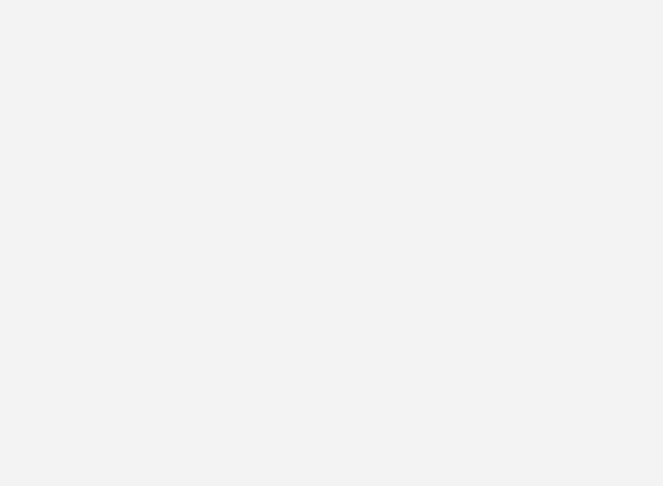
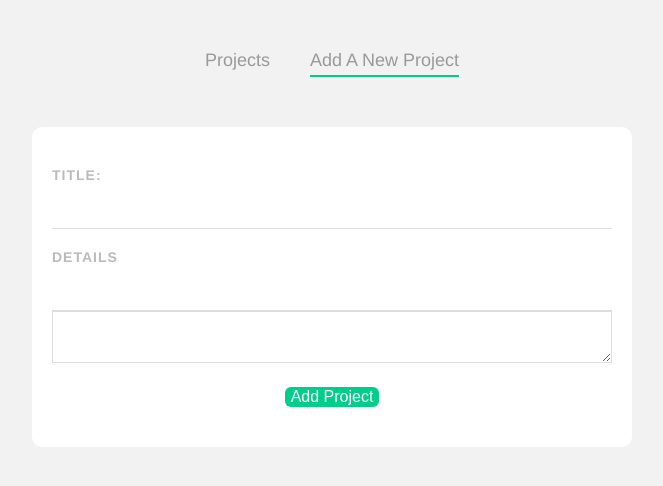
Before and after one commit to dsoreal/vue-project-planner, a Vue app: page /add in a window 1280 px wide. Before the commit this address had no page. Shown: the top 486 px of the page, without its empty margins (308-971 px from the left). Built offline with nearby package versions, Linux system fonts and the light colour scheme.

Commit message:
create add page with functionality/add nav bar

```diff
--- a/src/App.vue
+++ b/src/App.vue
@@ -1,6 +1,15 @@
 <template>
+  <Navbar />
   <router-view/>
 </template>
+
+<script>
+import Navbar from './components/navbar.vue'
+
+export default {
+  components: { Navbar }
+}
+</script>
 
 <style>
 body {
--- /dev/null
+++ b/src/components/navbar.vue
@@ -0,0 +1,30 @@
+<template>
+  <nav class="main-nav">
+      <router-link :to="{ name: 'Home'}">Projects</router-link>
+      <router-link :to="{ name: 'addProject'}">Add A New Project</router-link>
+  </nav>
+</template>
+
+<script>
+export default {
+
+}
+</script>
+
+<style>
+   .main-nav {
+       text-align: center;
+       margin: 50px auto;
+   }
+   .main-nav a{
+       display: inline-block;
+       text-decoration: none;
+       margin: 0 20px;
+       color: #999;
+       font-size: 18px;
+   }
+   a.router-link-active {
+       border-bottom: 2px solid #00ce89;
+       padding-bottom: 4px;
+   }
+</style>
--- a/src/router/index.js
+++ b/src/router/index.js
@@ -1,11 +1,17 @@
 import { createRouter, createWebHistory } from 'vue-router'
 import Home from '../views/Home.vue'
+import addProject from '../views/addProject'
 
 const routes = [
   {
     path: '/',
     name: 'Home',
     component: Home
+  },
+  {
+    path: '/add',
+    name: 'addProject',
+    component: addProject
   }
 ]
 
--- /dev/null
+++ b/src/views/addProject.vue
@@ -0,0 +1,77 @@
+<template>
+  <form @submit.prevent="handleSubmit">
+      <label>Title:</label>
+      <input type="text" v-model="title" requried>
+      <label>Details</label>
+      <input type="text" requried>
+      <textarea required v-model="details"></textarea>
+      <button>Add Project</button>
+  </form>
+</template>
+
+<script>
+export default {
+    data() {
+        return {
+            title: '',
+            details: ''
+        }
+    },
+    methods: {
+        handleSubmit() {
+            let project = {
+                title: this.title,
+                details: this.details,
+                complete: false
+            }
+
+            fetch('http://localhost:3000/projects', {
+                method: 'POST',
+                headers: {'Content-Type': 'application/json'},
+                body: JSON.stringify(project)
+            }).then(() => { this.$router.push('/')
+            }).catch((err) => console.log(err))
+        }
+    }
+}
+
+</script>
+
+<style>
+    form {
+        background: white;
+        padding: 20px;
+        border-radius: 10px;
+    }
+    label {
+        display: block;
+        color: #bbb;
+        text-transform: uppercase;
+        font-size: 14px;
+        font-weight: bold;
+        letter-spacing: 1px;
+        margin: 20px 0 10px 0;
+    }
+    input {
+        padding: 10px;
+        border: 0;
+        border-bottom: 1px solid #ddd;
+        width: 100%;
+        box-sizing: border-box;
+    }
+    textarea {
+        border: 1px solid #ddd;
+        padding: 10px;
+        width: 100%;
+        box-sizing: border-box;
+    }
+    form button {
+        display: block;
+        margin: 20px auto;
+        background: #00ce89;
+        border: 0;
+        border-radius: 6px;
+        font-size: 16px;
+        color: white;
+    }
+</style>
```
